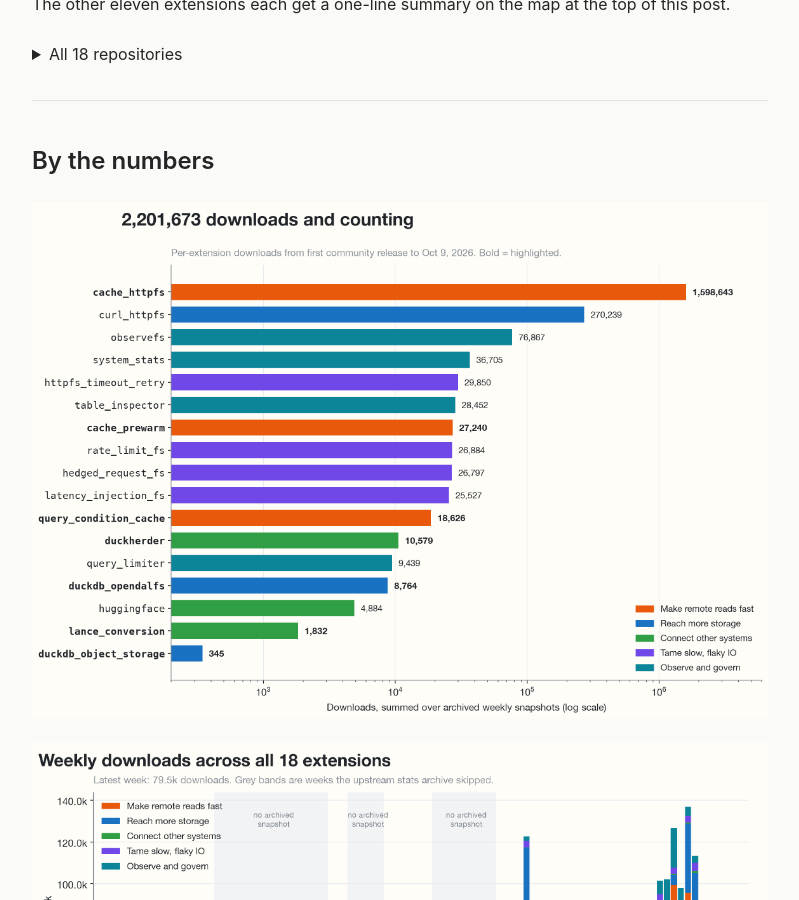
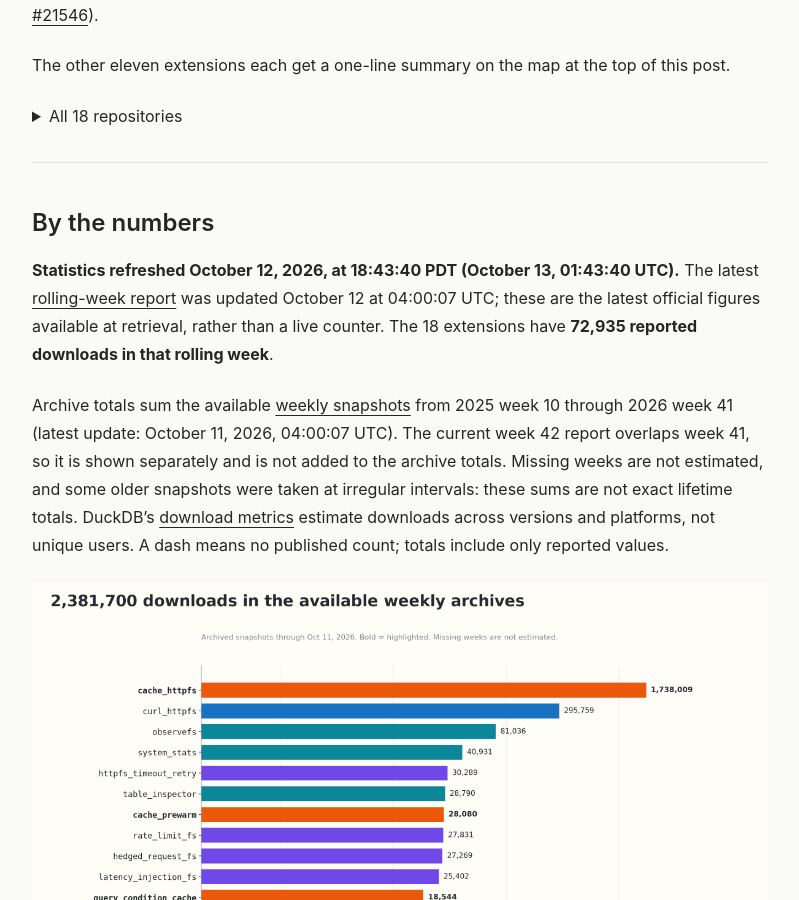
Before and after one commit to dentiny/dentiny.github.io, a Jekyll site: the page built from _posts/2026-10-09-duckdb-extensions.md, in a window 1280 px wide and 900 px high, scrolled down 10563 px. Shown: the whole window, without its empty margins (240-1039 px from the left). Built offline with Jekyll 4.4.1, drawn with Linux system fonts in a browser that asks for light colours; some of the changed text lies outside the part shown.

Commit message:
Refresh DuckDB extension download statistics as of October 12, 2026 (#3)

```diff
--- a/_posts/2026-10-09-duckdb-extensions.md
+++ b/_posts/2026-10-09-duckdb-extensions.md
@@ -7,9 +7,9 @@
 
 DuckDB is fast on a laptop SSD. Point it at S3 and you're dealing with round trips, tail latency, throttling and egress bills instead.
 
-In November 2024, a DuckDB user opened [an issue on `httpfs`](https://github.com/duckdb/duckdb-httpfs/issues/4) asking for a disk cache: querying S3 from a laptop was slow, and every query paid for egress again. That issue is still open. Four months later I shipped `cache_httpfs` as a community extension. Last week it was downloaded 58,798 times, fifth among roughly 360 community extensions.
+In November 2024, a DuckDB user opened [an issue on `httpfs`](https://github.com/duckdb/duckdb-httpfs/issues/4) asking for a disk cache: querying S3 from a laptop was slow, and every query paid for egress again. That issue is still open. Four months later I shipped `cache_httpfs` as a community extension. In the latest published rolling week, it was downloaded 56,068 times, sixth among 356 community extensions with reported downloads ([snapshot updated October 12, 2026, 04:00 UTC](https://community-extensions.duckdb.org/downloads-last-week.json)).
 
-That's the pattern behind everything in this post. Since March 2025, my collaborators and I have shipped 18 DuckDB extensions, downloaded more than 2.2 million times. Here's the short version.
+That's the pattern behind everything in this post. Since March 2025, my collaborators and I have shipped 18 DuckDB extensions, with more than 2.3 million downloads recorded in the available weekly archives. Here's the short version.
 
 **TL;DR**
 
@@ -79,7 +79,7 @@
 
 ### [`cache_httpfs`](https://github.com/dentiny/duck-read-cache-fs): a persistent read cache for remote files {#cache-httpfs}
 
-DuckDB's built-in file cache lives in memory and disappears when the process exits. `cache_httpfs` is a drop-in replacement for `httpfs` that keeps **data blocks, metadata, file handles and glob results** on local disk, and fetches large reads in parallel. With 1.6 million downloads, it has been in the community top 10 every archived week since March 2026.
+DuckDB's built-in file cache lives in memory and disappears when the process exits. `cache_httpfs` is a drop-in replacement for `httpfs` that keeps **data blocks, metadata, file handles and glob results** on local disk, and fetches large reads in parallel. With more than 1.7 million downloads recorded in the available weekly archives, it has been in the community top 10 every archived week since March 2026.
 
 ![cache_httpfs benchmark: 10,681 ms with httpfs, 3,934 ms on first read, 31 ms cached](/assets/images/duckdb-extensions/cache-httpfs-benchmark.png)
 
@@ -128,7 +128,7 @@
 
 ### [`lance_conversion`](https://github.com/dentiny/duckdb_lance_conversion): `COPY` any query to Lance {#lance-conversion}
 
-Getting data into [Lance](https://lancedb.github.io/lance/) usually means exporting files and running a separate conversion job. This extension makes it one `COPY` statement, with indexes built along the way. Released two weeks ago, it already gets about 800 downloads a week.
+Getting data into [Lance](https://lancedb.github.io/lance/) usually means exporting files and running a separate conversion job. This extension makes it one `COPY` statement, with indexes built along the way. Released in September 2026, it recorded 684 downloads in the latest published rolling week.
 
 ![Before: four steps to get data into Lance. With lance_conversion: one COPY statement](/assets/images/duckdb-extensions/lance-pipeline.png)
 
@@ -241,34 +241,38 @@
 
 ## By the numbers
 
-![Per-extension cumulative downloads, log scale](/assets/images/duckdb-extensions/downloads-by-extension.png)
+**Statistics refreshed October 12, 2026, at 18:43:40 PDT (October 13, 01:43:40 UTC).** The latest [rolling-week report](https://community-extensions.duckdb.org/downloads-last-week.json) was updated October 12 at 04:00:07 UTC; these are the latest official figures available at retrieval, rather than a live counter. The 18 extensions have **72,935 reported downloads in that rolling week**.
 
-![Weekly downloads stacked by focus area](/assets/images/duckdb-extensions/weekly-downloads.png)
+Archive totals sum the available [weekly snapshots](https://community-extensions.duckdb.org/download-stats-weekly/2026/41.json) from 2025 week 10 through 2026 week 41 (latest update: October 11, 2026, 04:00:07 UTC). The current week 42 report overlaps week 41, so it is shown separately and is not added to the archive totals. Missing weeks are not estimated, and some older snapshots were taken at irregular intervals: these sums are not exact lifetime totals. DuckDB's [download metrics](https://duckdb.org/community_extensions/download_metrics) estimate downloads across versions and platforms, not unique users. A dash means no published count; totals include only reported values.
+
+![Per-extension downloads summed over available weekly archives through October 11, 2026; total 2,381,700, log scale](/assets/images/duckdb-extensions/downloads-by-extension.png)
+
+![Weekly archived downloads stacked by focus area through October 11, 2026; latest rolling week separately reports 72,935 downloads](/assets/images/duckdb-extensions/weekly-downloads.png)
 
 <details markdown="1">
 <summary>Full table</summary>
 
-| Extension | Group | First release | Downloads |
+| Extension | Group | First release | Archive downloads |
 | --- | --- | --- | ---: |
-| `cache_httpfs` | Remote reads | 2025-03 | 1,598,643 |
-| `curl_httpfs` | Storage | 2025-09 | 270,239 |
-| `observefs` | Observe | 2025-09 | 76,867 |
-| `system_stats` | Observe | 2025-12 | 36,705 |
-| `httpfs_timeout_retry` | Flaky IO | 2026-02 | 29,850 |
-| `table_inspector` | Observe | 2026-02 | 28,452 |
-| `cache_prewarm` | Remote reads | 2026-02 | 27,240 |
-| `rate_limit_fs` | Flaky IO | 2026-02 | 26,884 |
-| `hedged_request_fs` | Flaky IO | 2026-02 | 26,797 |
-| `latency_injection_fs` | Flaky IO | 2026-03 | 25,527 |
-| `query_condition_cache` | Remote reads | 2026-04 | 18,626 |
-| `duckherder` | Other systems | 2025-11 | 10,579 |
-| `query_limiter` | Observe | 2026-07 | 9,439 |
-| `duckdb_opendalfs` | Storage | 2026-07 | 8,764 |
-| `huggingface` | Other systems | 2026-08 | 4,884 |
-| `lance_conversion` | Other systems | 2026-09 | 1,832 |
-| `duckdb_object_storage` | Storage | 2026-09 | 345 |
+| `cache_httpfs` | Remote reads | 2025-03 | 1,738,009 |
+| `curl_httpfs` | Storage | 2025-09 | 295,759 |
+| `observefs` | Observe | 2025-09 | 81,036 |
+| `system_stats` | Observe | 2025-12 | 40,931 |
+| `httpfs_timeout_retry` | Flaky IO | 2026-02 | 30,289 |
+| `table_inspector` | Observe | 2026-02 | 28,790 |
+| `cache_prewarm` | Remote reads | 2026-02 | 28,080 |
+| `rate_limit_fs` | Flaky IO | 2026-02 | 27,831 |
+| `hedged_request_fs` | Flaky IO | 2026-02 | 27,269 |
+| `latency_injection_fs` | Flaky IO | 2026-03 | 25,402 |
+| `query_condition_cache` | Remote reads | 2026-04 | 18,544 |
+| `duckherder` | Other systems | 2025-11 | 14,809 |
+| `query_limiter` | Observe | 2026-07 | 9,339 |
+| `duckdb_opendalfs` | Storage | 2026-07 | 8,676 |
+| `huggingface` | Other systems | 2026-08 | 4,812 |
+| `lance_conversion` | Other systems | 2026-09 | 1,765 |
+| `duckdb_object_storage` | Storage | 2026-09 | 359 |
 | `compression_fs` | Storage | 2026-09 | — |
-| **Total** | | | **2,201,673** |
+| **Total reported** | | | **2,381,700** |
 
 </details>
 
```
Also changed, not shown: assets/images/duckdb-extensions/downloads-by-extension.png, assets/images/duckdb-extensions/extension-map.png, assets/images/duckdb-extensions/weekly-downloads.png.
